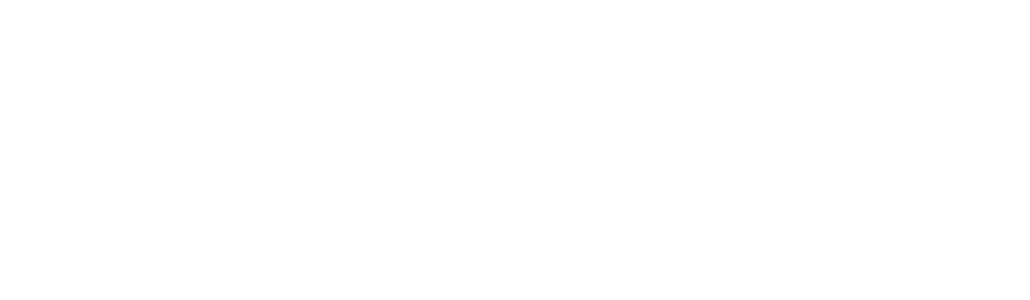
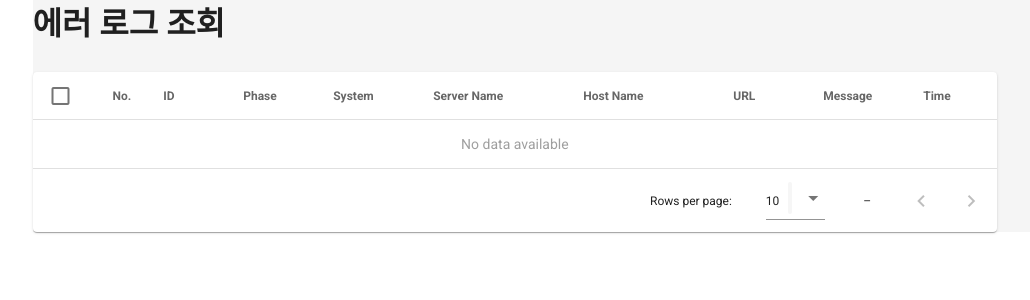
Before and after one commit to paypulse/vuetifyStructureExample, a Vue app: page /errorLog in a window 1280 px wide. Shown: the top 300 px of the page, without its empty margins (15-1045 px from the left). Built offline with nearby package versions, Linux system fonts and the light colour scheme.

Commit message:
에러 로그 페이지 구성

```diff
--- a/src/components/Header.vue
+++ b/src/components/Header.vue
@@ -5,6 +5,13 @@
     <v-toolbar-title style="width: 300px" class="ml-0 pl-4">
       <span class="hidden-sm-and-down">DEEP STUDY</span>
     </v-toolbar-title>
+    <v-spacer></v-spacer>
+    <span>{{userName}} |</span>
+    &nbsp;&nbsp;&nbsp;&nbsp;
+    <span>로그아웃</span>
+    <v-btn icon>
+      <v-icon>mdi-export</v-icon>
+    </v-btn>
   </v-app-bar>
 </template>
 <script>
@@ -12,8 +19,12 @@
 export default{
   name:"Header",
   data:() => ({
-    drawer: false
+    drawer: false,
+    userName: ''
   }),
+  mounted() {
+    this.userName = "슈퍼관리자 님 반갑습니다.";
+  },
   methods:{
     stop:function (){
        if(this.drawer === false){
--- a/src/components/Menu.vue
+++ b/src/components/Menu.vue
@@ -71,7 +71,11 @@
             {icon:'mdi-files' , text: 'child2', path:'child2' }
         ]
       },
-      { icon: 'mdi-cog', text: '시스템 관리', path:'' },
+      { icon: 'mdi-cog','icon-alt':'mdi-cog', text: '시스템 관리',
+        model:false, path:'ErrorLogView',
+        subItems:[
+          {icon:'mdi-files' , text: '에러 로그 관리', path:'ErrorLogView'}
+        ]},
       { icon: 'mdi-message', text: '문자관리', path:'' },
       { icon: 'mdi-help-circle', text: 'Help', path:'' },
       { icon: 'mdi-cellphone-link', text: '앱 관리', path:'' },
--- a/src/components/customer/DashboardView.vue
+++ b/src/components/customer/DashboardView.vue
@@ -1,4 +1,5 @@
 <template>
+
 
 </template>
 
--- /dev/null
+++ b/src/components/customer/ErrorLogView.vue
@@ -0,0 +1,52 @@
+<template>
+  <v-container class="grey lighten-4">
+    <v-row>
+      <h1> 에러 로그 조회 </h1>
+    </v-row>
+    &nbsp;
+    <v-row>
+      <v-data-table
+          v-model="selected"
+          :headers="headers"
+          :items="desserts"
+          :single-select="singleSelect"
+          item-key="name"
+          show-select
+          class="elevation-1">
+        <template v-slot:top>
+
+        </template>
+      </v-data-table>
+    </v-row>
+
+
+  </v-container>
+</template>
+
+<script>
+
+export default {
+  name: "ErrorLogView",
+  data: () =>({
+    headers: [
+      { text: 'No.', align: 'start', sortable: false, value: 'name', width: "10px"},
+      { text: 'ID', value: 'calories',width: "80px" },
+      { text: 'Phase', value: 'fat',width: "90px"  },
+      { text: 'System', value: 'carbs',width: "100px"  },
+      { text: 'Server Name', value: 'protein',width: "150px" },
+      { text: 'Host Name', value: 'iron',width: "150px" },
+      { text: 'URL', value: 'iron',width: "90px" },
+      { text: 'Message', value: 'iron',width: "100px" },
+      { text: 'Time', value: 'iron',width: "90px" }
+    ],
+    desserts : []
+  }),
+  created() {
+
+  }
+}
+</script>
+
+<style scoped>
+
+</style>
--- a/src/router/index.js
+++ b/src/router/index.js
@@ -27,6 +27,11 @@
     path: '/cutomer',
     name: 'CustomerView',
     component: () => import('../components/customer/CustomerView')
+  },
+  {
+    path: '/errorLog',
+    name: 'ErrorLogView',
+    component: () => import('../components/customer/ErrorLogView')
   }
 ]
 
--- a/src/views/Board.vue
+++ b/src/views/Board.vue
@@ -9,7 +9,7 @@
       <v-main  class="pt-2 pt-sm-2 pt-xs-2 pt-md-0 pt-lg-0 pt-xl-0">
         <!---menu --->
         <customer-view v-if="menu === 'CustomerView' || menu === ''"></customer-view>
-
+        <error-log-view v-if="menu === 'ErrorLogView'"></error-log-view>
       </v-main>
       <Footer></Footer>
 
@@ -22,9 +22,10 @@
 import Menu from "@/components/Menu";
 import Header from "@/components/Header";
 import CustomerView from "@/components/customer/CustomerView";
+import ErrorLogView from "@/components/customer/ErrorLogView";
 export default{
   name: "Board",
-  components: {CustomerView, Menu, Footer,Header},
+  components: {ErrorLogView, CustomerView, Menu, Footer,Header},
   data : () =>({
     value :"",
     menu: ""
```
